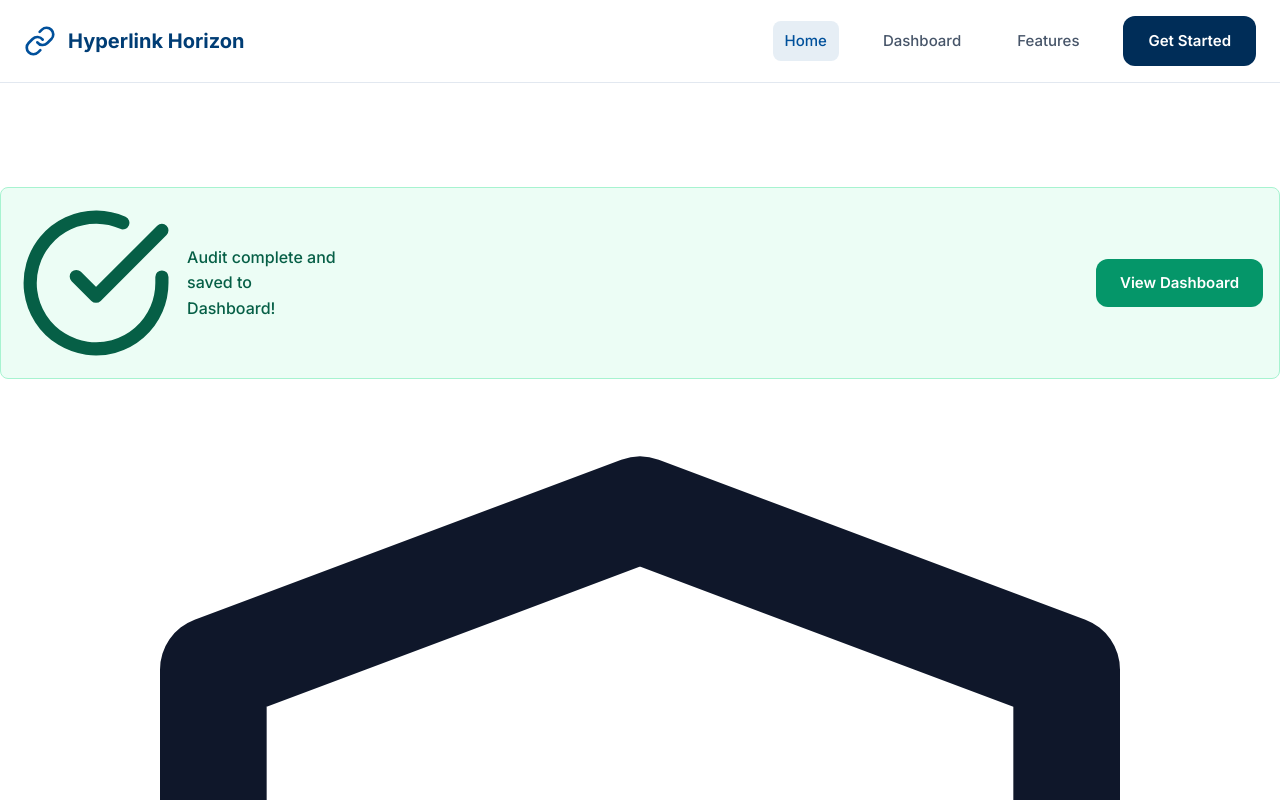
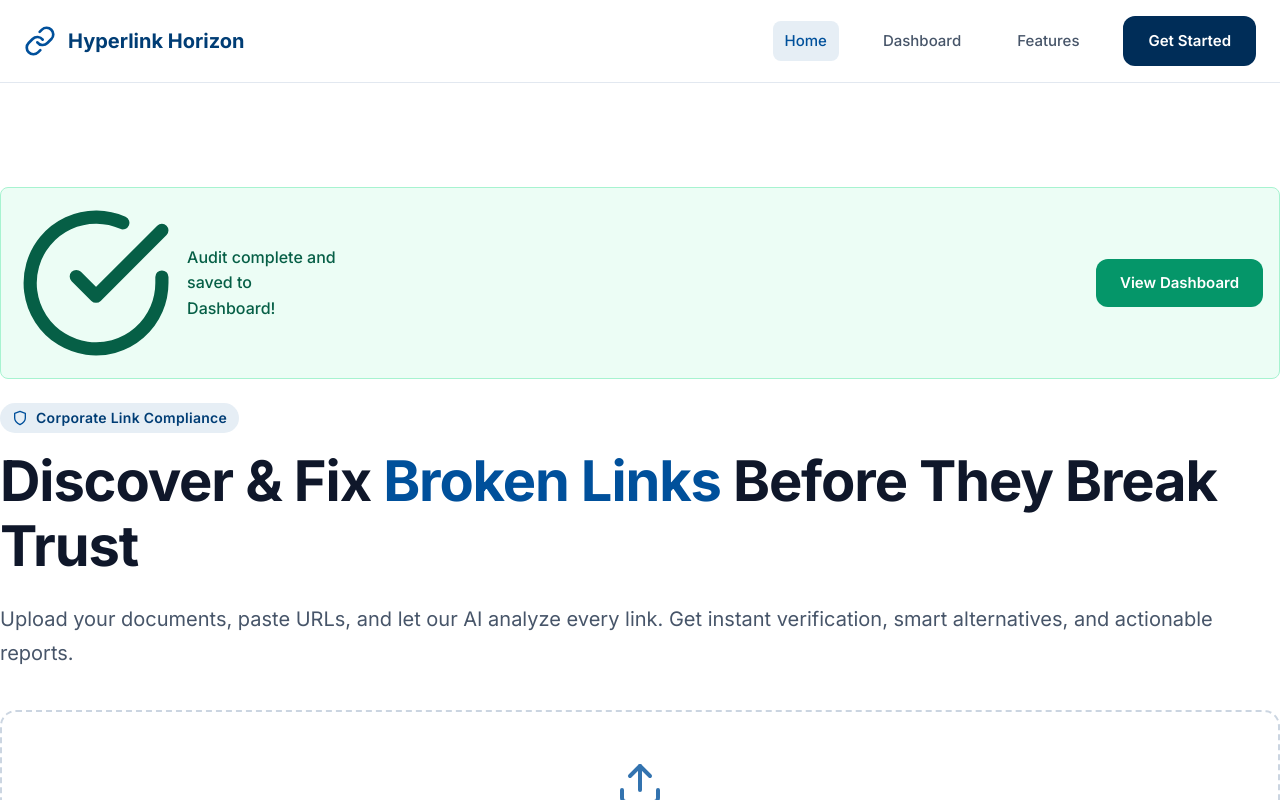
Before and after one commit to Bbester2/hyperl-ink-h-orizon, a Next.js app: page / in a window 1280 px wide. Shown: the top 800 px of the page. Built offline with nearby package versions, Linux system fonts and the light colour scheme.

Commit message:
ADvTECH Visual Fix v3.7

```diff
--- a/app/globals.css
+++ b/app/globals.css
@@ -374,10 +374,33 @@
 
 
 
+/* Correction for SVG Sizing bug */
+.results-header {
+  display: inline-flex;
+  align-items: center;
+  gap: var(--space-2);
+  margin-bottom: var(--space-4);
+  color: var(--primary-600);
+  font-weight: 600;
+  font-size: 0.875rem;
+  letter-spacing: 0.02em;
+  background: var(--primary-50);
+  padding: var(--space-1) var(--space-3);
+  border-radius: var(--radius-full);
+}
+
+.results-header svg {
+  width: 16px;
+  height: 16px;
+  color: var(--primary-500);
+}
+
 .hero-content {
-  max-width: 720px;
+  max-width: 800px;
   margin: 0 auto;
+  /* Keep centered container but text left? No, lets keep centered for now as grid is complex */
   text-align: center;
+  /* User complaint was likely just the giant icon. Centered is safer for single-column */
   position: relative;
   z-index: 1;
 }
```
